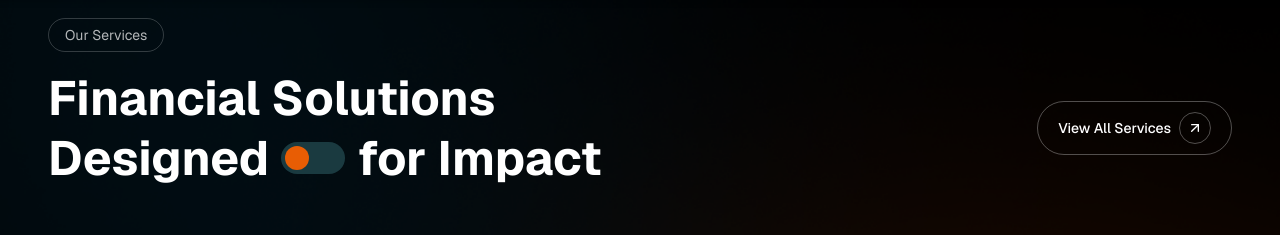
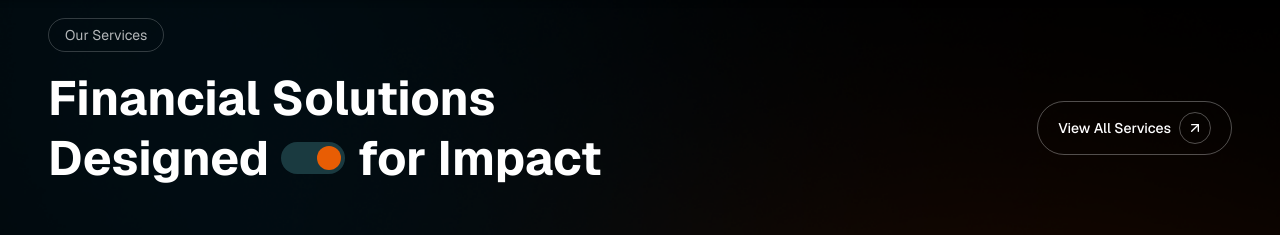
Before and after one commit to rrave0695-maker/iyusr-web-3, a Next.js app: page / in a window 1280 px wide. Shown: the part 2240-2475 px from the top of the page. Built offline with nearby package versions, Linux system fonts and the light colour scheme.

Commit message:
feat: enhance Services component with toggle animation for impact design

```diff
--- a/components/services.tsx
+++ b/components/services.tsx
@@ -50,6 +50,7 @@ export function Services() {
   const headerRef = useRef<HTMLDivElement>(null)
   const [isVisible, setIsVisible] = useState(false)
   const [headerVisible, setHeaderVisible] = useState(false)
+  const [toggleActive, setToggleActive] = useState(false)
 
   useEffect(() => {
     const observer = new IntersectionObserver(
@@ -78,6 +79,10 @@ export function Services() {
         entries.forEach((entry) => {
           if (entry.isIntersecting) {
             setHeaderVisible(true)
+            // Activate toggle after header animation
+            setTimeout(() => {
+              setToggleActive(true)
+            }, 600)
           }
         })
       },
@@ -136,10 +141,22 @@ export function Services() {
           <br />
           <span className="flex items-center gap-3">
             Designed{" "}
-            <span className="inline-flex items-center w-16 h-8 bg-[#1a3a40] rounded-full px-1">
-              <span className="w-6 h-6 rounded-full bg-[#e85d04]" />
-            </span>{" "}
-            for Impact
+            <span className="inline-flex items-center w-16 h-8 bg-[#1a3a40] rounded-full px-1 relative overflow-hidden">
+              <span
+                className={`w-6 h-6 rounded-full bg-[#e85d04] transition-all duration-1000 ease-in-out ${
+                  toggleActive ? "translate-x-8" : "translate-x-0"
+                }`}
+              />
+            </span>
+            <span
+              className={`transition-all duration-1000 ease-in-out ${
+                toggleActive
+                  ? "opacity-100 translate-x-0"
+                  : "opacity-0 -translate-x-4"
+              }`}
+            >
+              for Impact
+            </span>
           </span>
         </h2>
 
```
